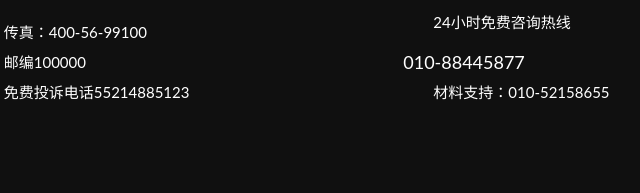
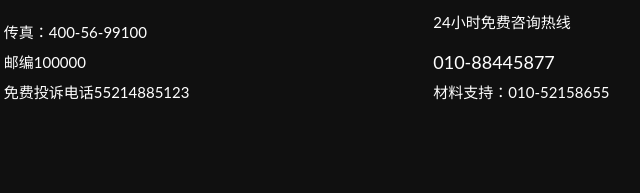
Before and after one commit to JARVANS/JARVANS_, a plain HTML site: page index.html in a window 1280 px wide. Shown: the part 2510-2703 px from the top of the page, 633-1273 px from the left. Drawn offline with Linux system fonts and the light colour scheme.

Commit message:
Update index.css

```diff
--- a/css/index.css
+++ b/css/index.css
@@ -238,7 +238,6 @@
 .footer .fot p{
 	position:relative;
 	top:20px;
-	left:-30px;
 	font-size:18px;
 	color:white;
 	line-height:10px;
```
